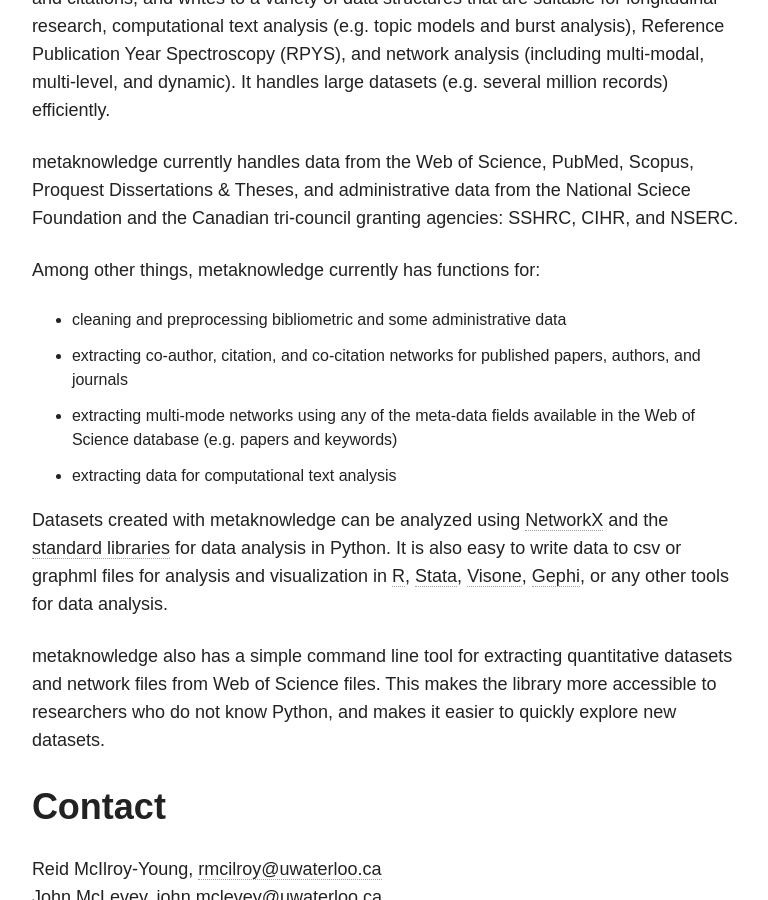
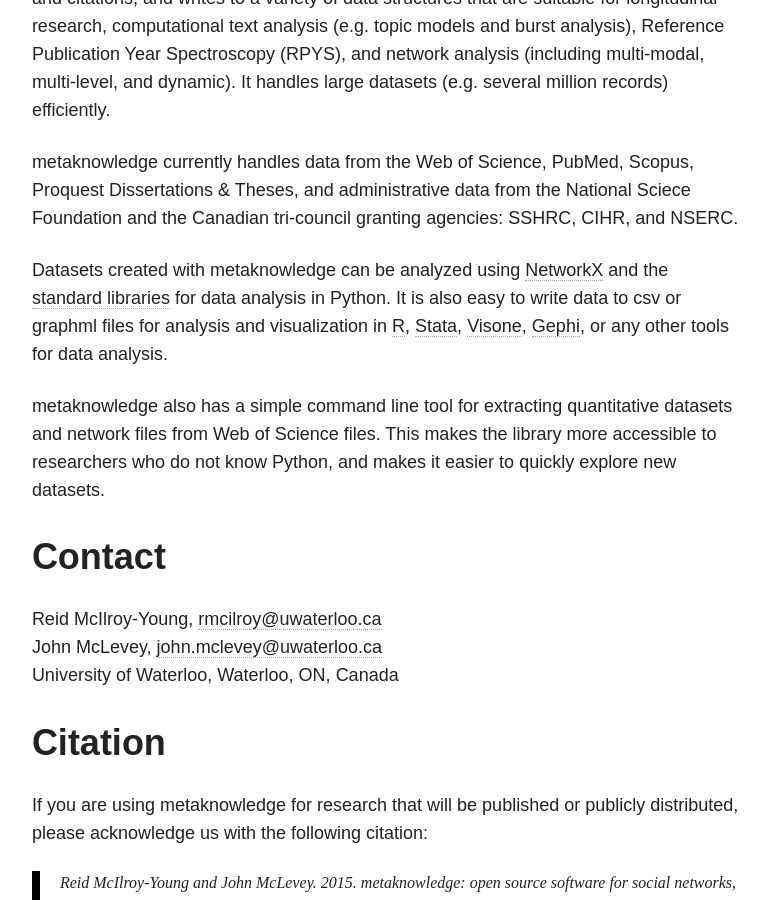
Before and after one commit to UWNETLAB/metaknowledge, a Jekyll site: the page built from index.html, in a window 1280 px wide and 900 px high, scrolled down 628 px. Shown: the whole window, without its empty margins (254-1022 px from the left). Built offline with Jekyll 4.4.1, drawn with Linux system fonts in a browser that asks for light colours; nearby versions of some CDN libraries.

Commit message:
deleted redundant text

```diff
--- a/index.html
+++ b/index.html
@@ -11,15 +11,6 @@
 <p>metaknowledge reads a directory of plain text files containing meta-data on publications and citations, and writes to a variety of data structures that are suitable for longitudinal research, computational text analysis (e.g. topic models and burst analysis), Reference Publication Year Spectroscopy  (RPYS), and network analysis (including multi-modal, multi-level, and dynamic). It handles large datasets (e.g. several million records) efficiently. </p>
 
 <p>metaknowledge currently handles data from the Web of Science, PubMed, Scopus, Proquest Dissertations & Theses, and administrative data from the National Sciece Foundation and the Canadian tri-council granting agencies: SSHRC, CIHR, and NSERC.</p>
-
-<p>Among other things, metaknowledge currently has functions for:</p>
-
-<ul>
-  <li>cleaning and preprocessing bibliometric and some administrative data</li>
-  <li>extracting co-author, citation, and co-citation networks for published papers, authors, and journals</li>
-  <li>extracting multi-mode networks using any of the meta-data fields available in the Web of Science database (e.g. papers and keywords)</li>
-  <li>extracting data for computational text analysis</li>
-</ul>
 
 <p>Datasets created with metaknowledge can be analyzed using <a href="https://networkx.github.io"> NetworkX</a> and the <a href="http://www.scipy.org/about.html">standard libraries</a> for data analysis in Python. It is also easy to write data to csv or graphml files for analysis and visualization in <a href="http://www.r-project.org">R</a>, <a href="http://www.stata.com">Stata</a>, <a href="http://visone.info">Visone</a>, <a href="http://gephi.github.io">Gephi</a>, or any other tools for data analysis.</p>
 
```
